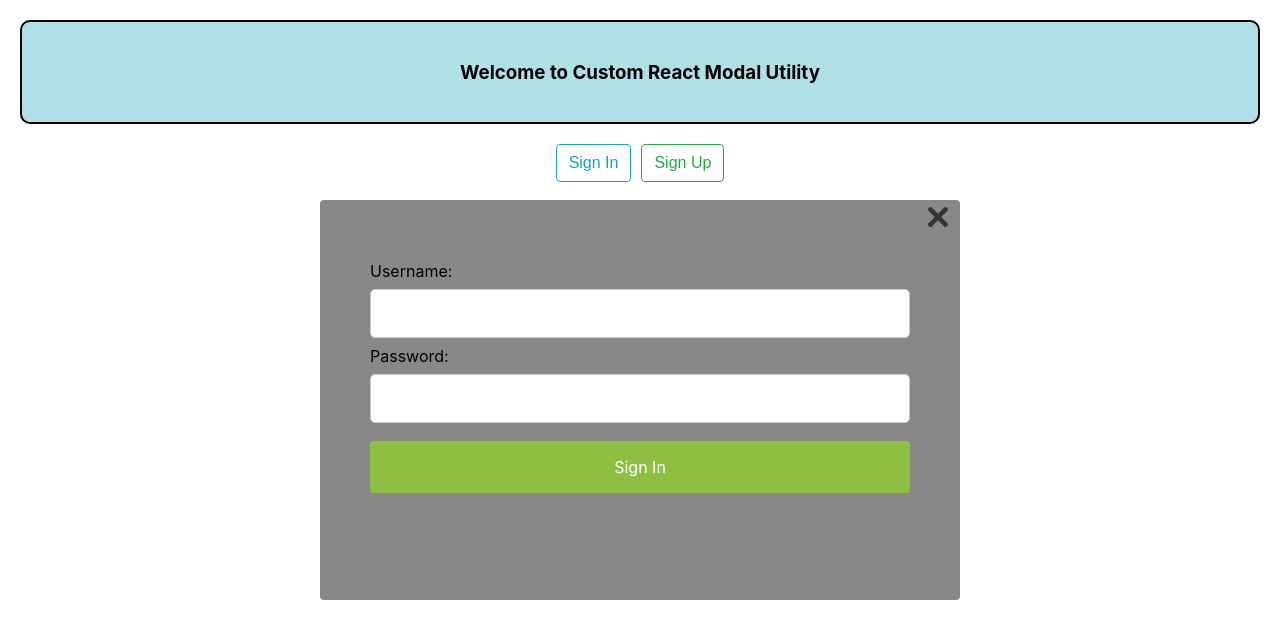
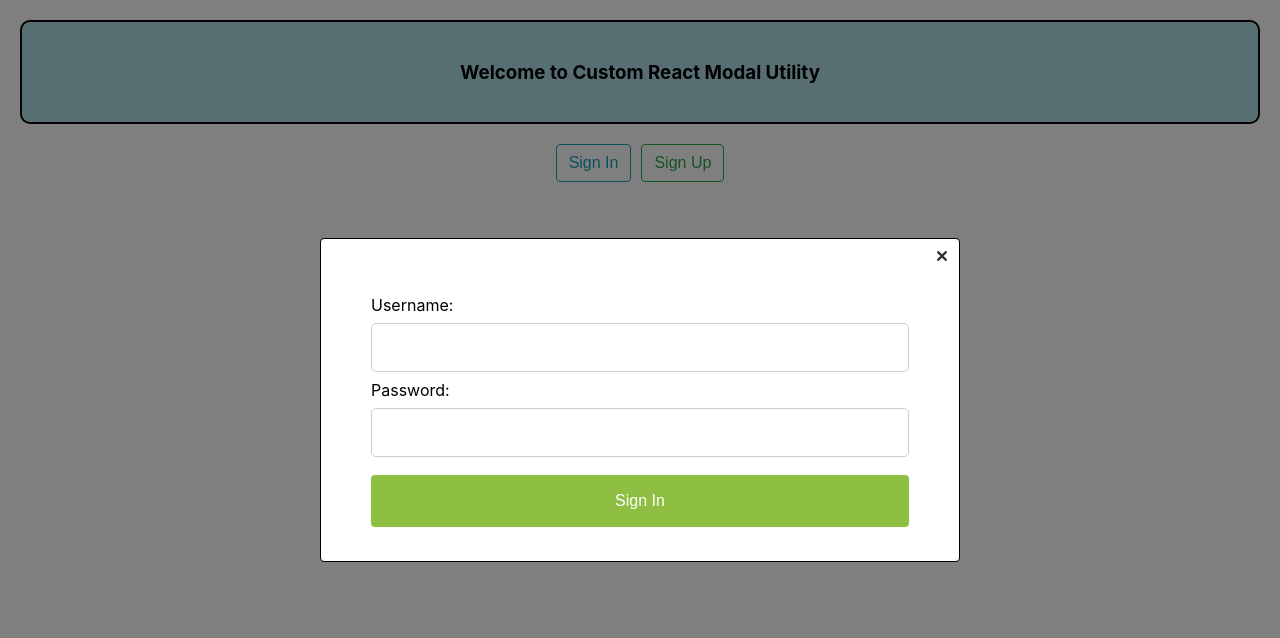
Before and after one commit to kaushikabhi999/react-modal, a React (Create React App) app: page / in a window 1280 px wide. Both pictures are taken after a click on the button "Sign In". Shown: the top 638 px of the page. Built offline with nearby package versions, Linux system fonts and the light colour scheme.

Commit message:
overlay in modal and logout modal

```diff
--- a/src/Modal/Modal.css
+++ b/src/Modal/Modal.css
@@ -5,13 +5,23 @@
     -webkit-transform: translate(-50%,-50%);
     transform: translate(-50%,-50%);
     overflow: hidden;
-    background-color: #888;
+    background-color: #ffffff;
+    border: 1px solid black;
     background-size: cover;
     border-radius: 4px;
-    min-height: 400px;
+    /* min-height: 400px; */
     min-width: 400px;
     z-index: 9998;
 }
+.overlay {
+    position: fixed;
+    top: 0;
+    left: 0;
+    height: 100%;
+    width: 100%;
+    z-index: 10;
+    background-color: rgba(0,0,0,0.5);
+  }
 
 @media only screen and (max-device-width: 767px) and (min-device-width: 300px)
 {
--- a/src/Modal/Modal.js
+++ b/src/Modal/Modal.js
@@ -12,8 +12,10 @@ export default function Modal(props) {
       document.body.style.height = null;
     };
   });
-  const {isOpen, width, height, closeButton,requestCloseModal } = props;
+  const { isOpen, width, height, closeButton, requestCloseModal, overlay } = props;
   return (
+    <>
+      <div className="overlay" style={{ display: isOpen && overlay ? 'block' : 'none' }}></div>
       <div
         className="modal-wrapper"
         hidden={!isOpen}
@@ -21,14 +23,14 @@ export default function Modal(props) {
           minWidth: width ? width : "",
           minHeight: height ? height : "",
         }}
-
       >
-      <div className="close-button-wrapper"  hidden={closeButton ? false : true}>
-        <button onClick={()=>requestCloseModal(!isOpen)} className="close-button">
+        <div className="close-button-wrapper" hidden={closeButton ? false : true}>
+          <button onClick={() => requestCloseModal(!isOpen)} className="close-button">
             <img alt="close-button" src={CloseButton} />
           </button>
         </div>
-      <div>{props.children}</div>
+        {props.children}
       </div>
+    </>
   );
 }
--- a/src/components/Dashboard/Dashboard.js
+++ b/src/components/Dashboard/Dashboard.js
@@ -1,15 +1,30 @@
-import React from "react";
-import { Link } from "@reach/router";
+import React, { useState } from "react";
+import Modal from "../../Modal/Modal";
+import LogOut from "../Shared/LogOut";
 
 export default function Dashboard(props) {
+  const [isLogout, setLogout] = useState(false);
+
+  function requestLogoutCloseModal() {
+    setLogout(!isLogout);
+  }
+
   return (
     <>
       <div className="heading">
         <h3>Welcome to Dashboard</h3>
       </div>
       <nav className="nav">
-        <Link className="btn btn-outline-danger" to="/">Log Out</Link>
+        <button onClick={() => setLogout(!isLogout)} className="btn btn-outline-danger">Log Out</button>
       </nav>
+      <Modal
+        closeButton
+        isOpen={isLogout}
+        requestCloseModal={requestLogoutCloseModal}
+        overlay={true}
+      >
+        <LogOut />
+      </Modal>
     </>
   );
 }
--- a/src/components/Shared/Home.js
+++ b/src/components/Shared/Home.js
@@ -20,6 +20,7 @@ export default function Home() {
         closeButton
         isOpen={isSignIn}
         requestCloseModal={requestSignInCloseModal}
+        overlay={true}
       >
         <SignInForm />
       </Modal>
@@ -27,6 +28,7 @@ export default function Home() {
         closeButton
         isOpen={isSignUp}
         requestCloseModal={requestSignUpCloseModal}
+        overlay={true}
       >
         <SignUpForm />
       </Modal>
--- /dev/null
+++ b/src/components/Shared/LogOut.js
@@ -0,0 +1,17 @@
+import React from "react";
+import { navigate } from "@reach/router";
+
+export default function LogOut() {
+  function logOut() {
+    navigate(`/`);
+  }
+  return (
+    <div style={{ textAlign: 'center', margin: '20px 50px' }}>
+      <h3>Are you sure?</h3>
+      <div style={{ display: 'flex' }}>
+        <button className="btn sign-in-btn">No</button>
+        <button className="btn sign-in-btn" style={{ marginLeft: '50px' }} onClick={() => logOut()}>Yes</button>
+      </div>
+    </div >
+  );
+}
--- a/src/components/SignIn/SignInForm.css
+++ b/src/components/SignIn/SignInForm.css
@@ -23,5 +23,5 @@ input[type=text], input[type=email], input[type=number], input[type=button], inp
 }
 .form-wrapper {
     text-align: left;
-    padding: 24px 50px 12px;
+    padding: 24px 50px;
 }
--- a/src/components/SignIn/SignInForm.js
+++ b/src/components/SignIn/SignInForm.js
@@ -1,16 +1,16 @@
 import React from "react";
-import { Link } from "@reach/router";
+import { navigate } from "@reach/router";
 import './SignInForm.css';
 
 export default function SignInForm(props) {
   return (
-    <form>
+    <form onSubmit={e => { e.preventDefault(); navigate(`/dashboard`); }}>
       <div className="form-wrapper">
         <label>Username:</label>
         <input name="username" type="text" />
         <label>Password:</label>
         <input name="password" type="password" />
-      <Link className="btn sign-in-btn" to="/dashboard">Sign In</Link>
+        <button className="btn sign-in-btn" type="submit">Sign In</button>
       </div>
     </form>
   );
--- a/src/components/SignUp/SignUpForm.js
+++ b/src/components/SignUp/SignUpForm.js
@@ -1,11 +1,11 @@
 import React from "react";
-import { Link } from "@reach/router";
+import { navigate } from "@reach/router";
 import './SignUpForm.css';
 
 export default function SignUpForm() {
   return (
     <>
-      <form>
+      <form onSubmit={e => { e.preventDefault(); navigate(`/dashboard`); }}>
         <div className="form-wrapper">
           <label>First name:</label>
           <input name="first_name" type="text" />
@@ -19,7 +19,7 @@ export default function SignUpForm() {
           <input name="username" type="text" />
           <label>Password:</label>
           <input name="password" type="password" />
-          <Link className="btn sign-up-btn" to="/dashboard">Sign Up</Link>
+          <button className="btn sign-up-btn" type="submit">Sign Up</button>
         </div>
       </form>
     </>
```
Also changed, not shown: src/Modal/close.svg. Lines whose indentation alone changed are shown as unchanged.
